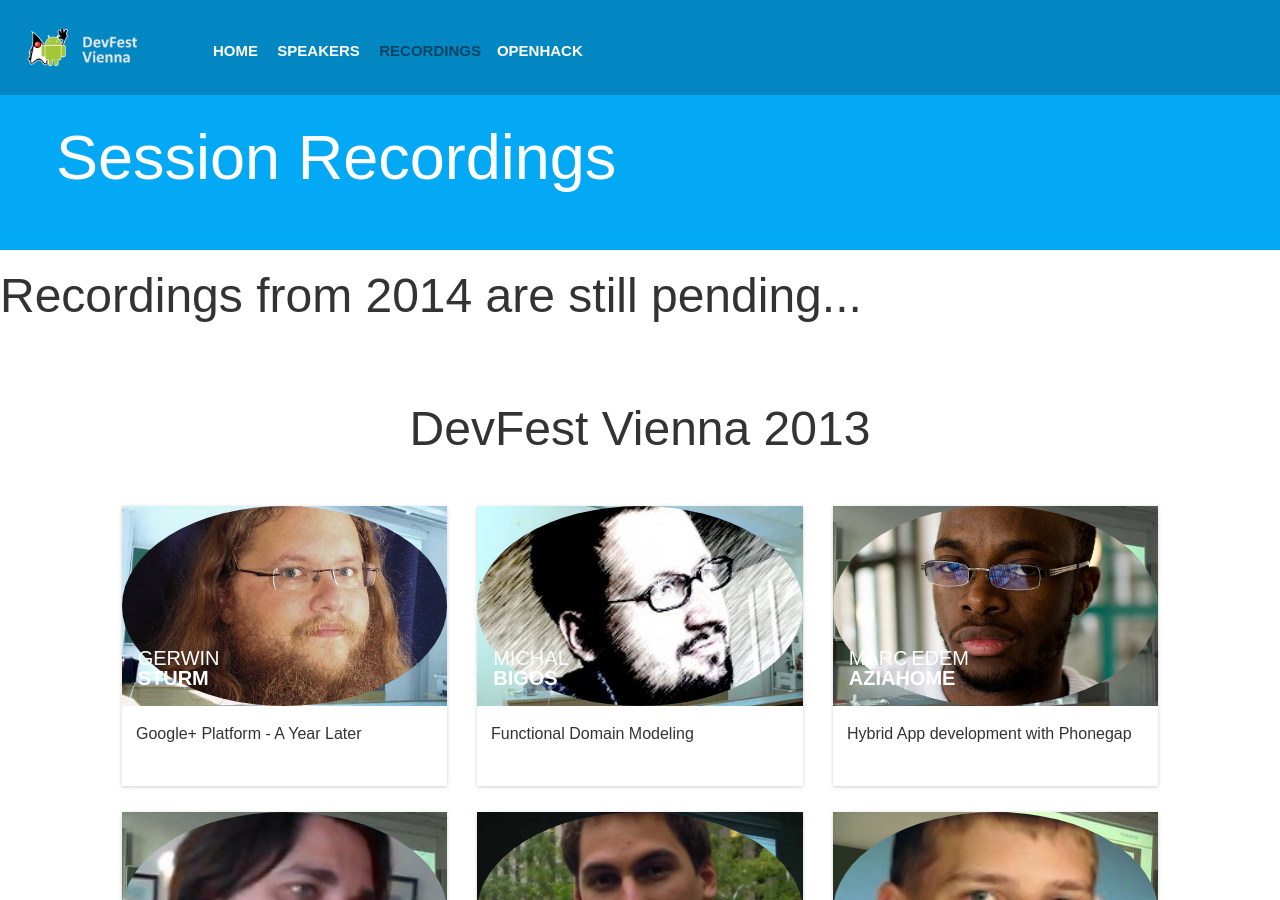
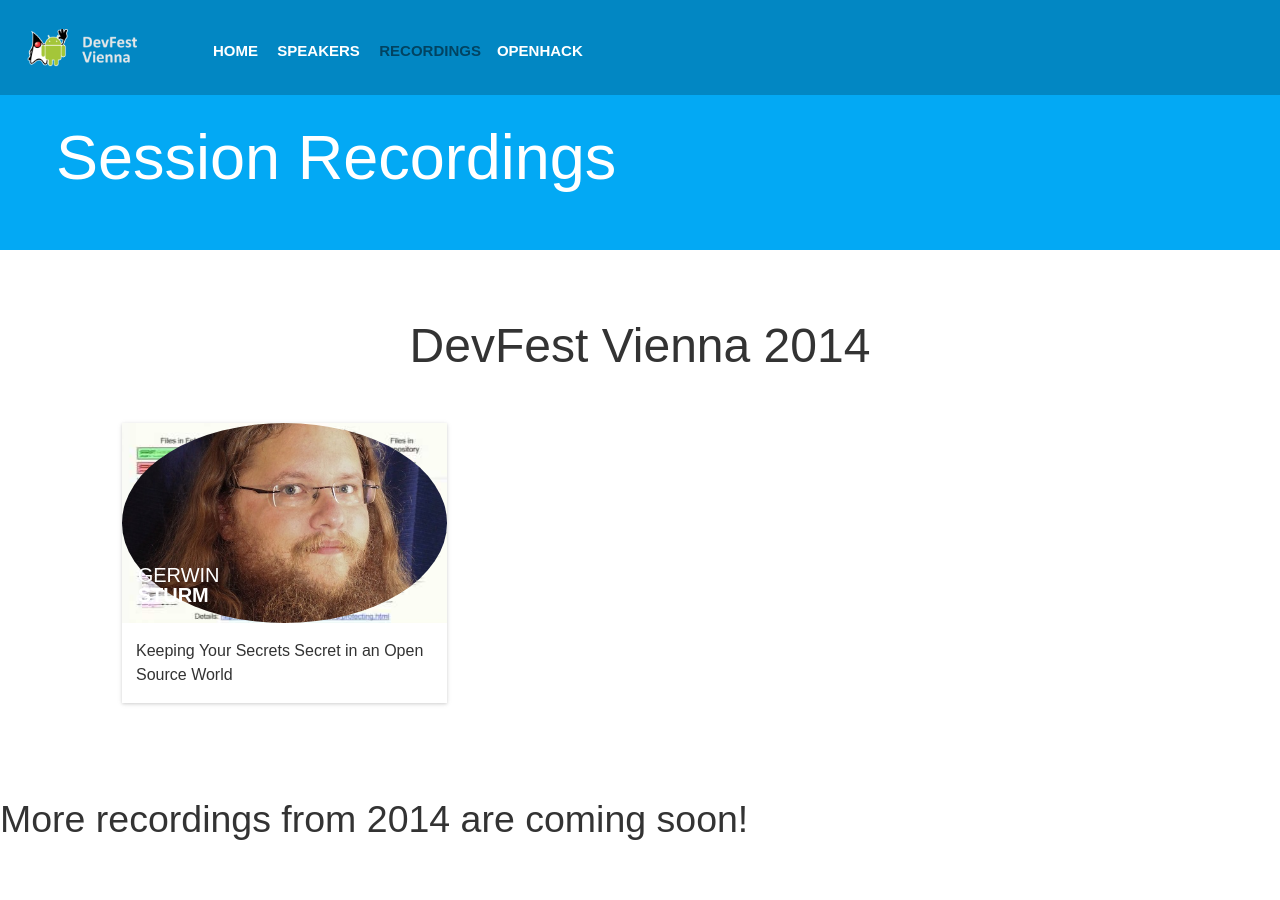
Before and after one commit to DevFestVienna/devfest-at-site, a Jekyll site: the page built from recordings.html, in a window 1280 px wide and 900 px high. Built offline with Jekyll 4.4.1, drawn with Linux system fonts in a browser that asks for light colours; nearby versions of some CDN libraries; comment, search, counter and statistics services are not loaded.

Commit message:
added talk from Gerwin (2014)

```diff
--- a/_data/recordings.yml
+++ b/_data/recordings.yml
@@ -323,3 +323,13 @@
   youtube: "MhC5ZnortME"
   year: "2013"
   thumbnailUrl: "willhaben.jpg"
+-
+  id: "secrets-in-open-source"
+  title: "Keeping Your Secrets Secret in an Open Source World"
+  description: "While open source is great there are some things you can't publish together with your source, like client secrets or database access passwords. In this talk I will discuss this problem and present several solutions, with a focus on the Google Cloud Platform."
+  subtype: presentation
+  speakers: ["gerwin-sturm"]
+  language: English
+  youtube: "4ymSV9qFG88"
+  year: "2014"
+  thumbnailUrl: "opensource.jpg"
--- a/recordings.html
+++ b/recordings.html
@@ -7,6 +7,7 @@
 
 {% include header.html %}
 
-<h3>Recordings from 2014 are still pending...</h3>
+{% include recordings.html year="2014" %}
+<h4>More recordings from 2014 are coming soon!</h4>
 {% include recordings.html year="2013" %}
 {% include recordings.html year="2012" %}
```
Also changed, not shown: img/sessions/2014-opensource.jpg (added).
